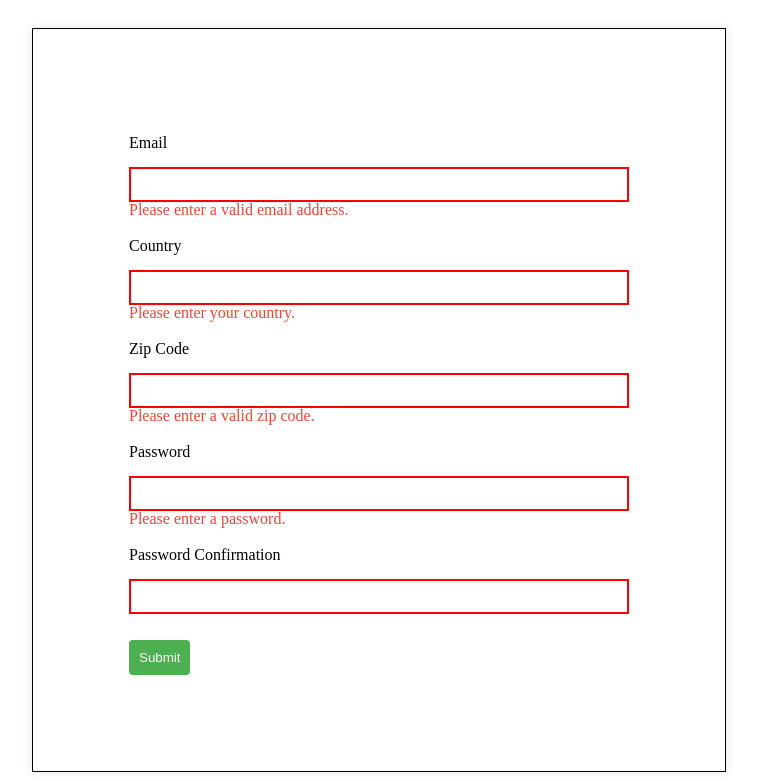
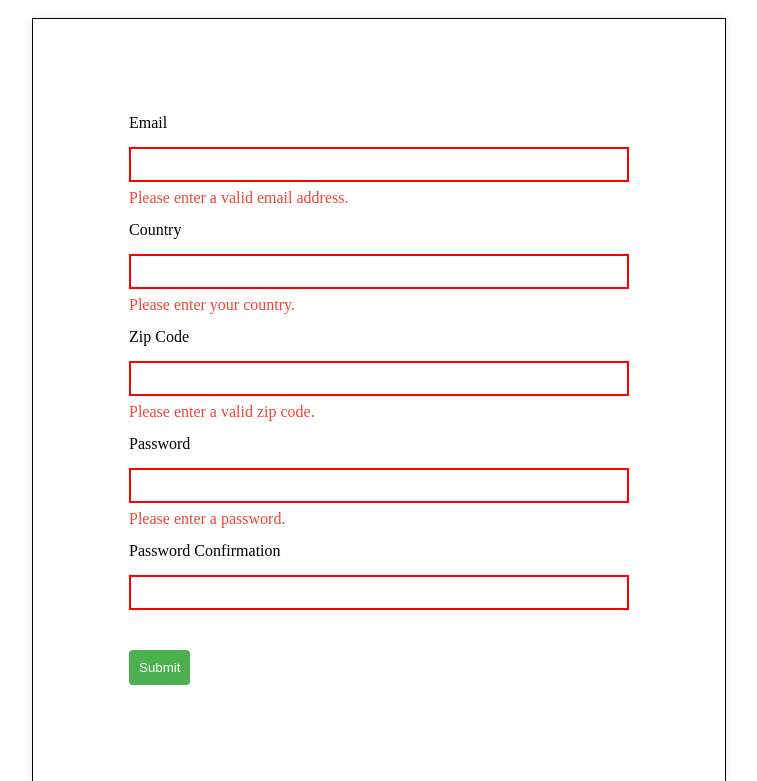
Before and after one commit to TwelveStacks/OP-form-validation, a plain HTML site: page index.html in a window 1280 px wide. Shown: the top 781 px of the page, without its empty margins (21-778 px from the left). Drawn offline with Linux system fonts and the light colour scheme.

Commit message:
Change padding for form

```diff
--- a/styles.css
+++ b/styles.css
@@ -154,6 +154,7 @@ body {
 
 label {
     display: block;
+
 }
 
 input {
@@ -163,13 +164,14 @@ input {
 }
 
 .input-group {
-    padding: 10px 0px 10px 0px;
+    /* padding: 10px 0px 10px 0px; */
 }
 
 .error-message {
     color: #f44336;
     font-size: 1em;
     min-height: 1rem;
+    padding: .5rem 0 1rem 0;
 }
 
 button {
```
